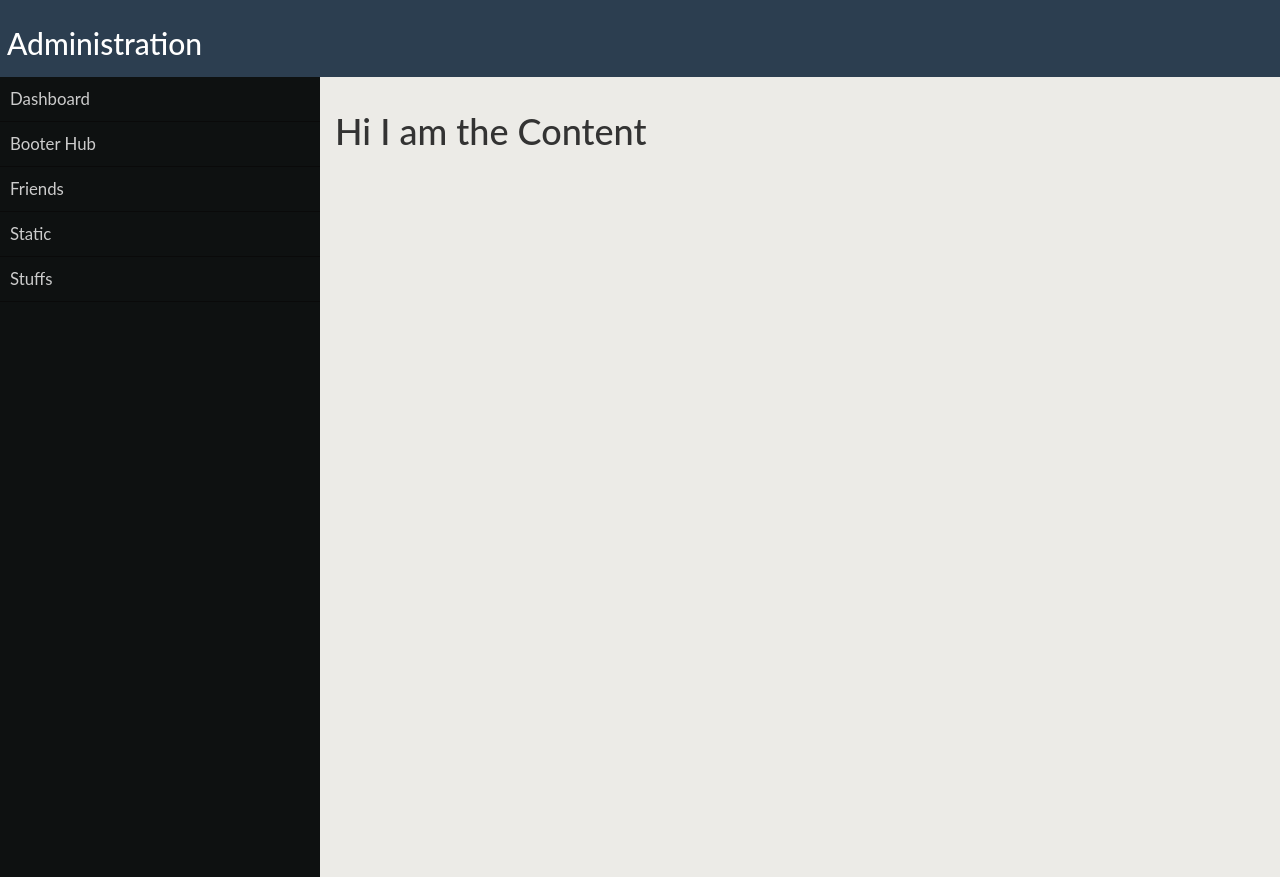
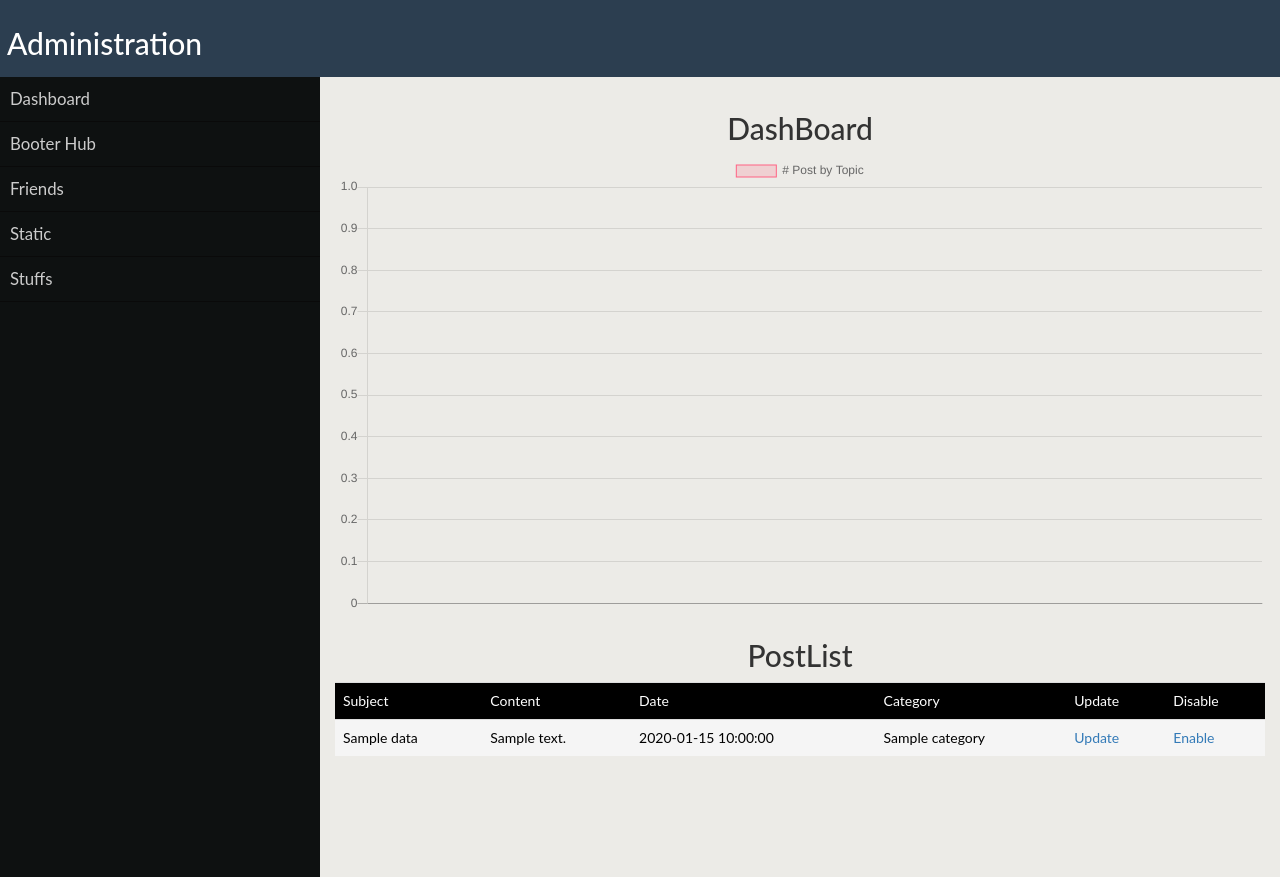
Before and after one commit to JPGITHUB1519/Cincinnatus-Final-Project, a Flask app: template templates/administration.html in a window 1280 px wide. Run offline with Flask 2, Linux system fonts and the light colour scheme; the template is opened without the code that fills it: most values are stand-ins (such as "Sample title", 1, 10 or a date in 2020); parts of the project's set-up code (start-up, migrations or seed data) failed here and were passed over; some libraries are stand-ins or nearby versions.

Commit message:
PostList and Barchar of all UserPost

```diff
--- a/templates/administration.html
+++ b/templates/administration.html
@@ -25,17 +25,157 @@
 				</ul>
 			</div>
 			<div class="content box">
-				<h1>Hi I am the Content</h1>
+				<div class="group">
+					<div class="box">
+						<h2 class="text-center">DashBoard</h2>
+					</div>
+					<div class="box">
+						<canvas id="myChart" style="width: 50%;"></canvas>
+					</div>
+				</div>
+				<div class="group">
+					<div class="box">
+						<h2 class="text-center">PostList</h2>
+					</div>
+				</div>
+				<div class="table-responsive">
+					<table class="table">
+						<thead>
+							<thead>
+								<tr>
+									<td>Subject</td>
+									<td>Content</td>
+									<td>Date</td>
+									<td>Category</td>
+									<td>Update</td>
+									<td>Disable</td>
+								</tr>
+							</thead>
+							<tbody>
+								{% for data in list_posts %}
+									<tr>
+										<td>{{ data.subject }}</td>
+										<td>{{ data.content }}</td>
+										<td>{{ data.date }}</td>
+										<td>{{ data.category.name }}</td>
+										<td><a href="/newpost?p={{data.key().id()}}">Update</a></td>
+										{% if data.status == True %}
+											<td><a href="javascript:enable_disable_ajax('{{data.key().id()}}');" id="{{data.key().id()}}" value="{{data.key().id()}}" class="error-text little-text">Disable</a></td>
+										{% else %}
+											<td><a href="javascript:enable_disable_ajax('{{data.key().id()}}');" id="{{data.key().id()}}" value="{{data.key().id()}}">Enable</a></td>
+										{% endif %}
+									</tr>
+								{% endfor %}
+							</tbody>
+						</thead>
+					</table>
+				</div>
 			</div>
 		</div>
 	</div>
 	<script type="text/javascript">
-		$(document).ready(function() {
-			$(".mobile-menu").click(function()
+		/* function to get keys and values from a json sended by the server */
+		function get_keys(json_data)
+		{
+			keys = []
+			values = []
+			for(data in json_data)
 			{
-				$(".sidebar").slideToggle('fast');
+				// if the category is not empty
+				if (json_data[data] > 0)
+				{
+					keys.push(data)
+					values.push(json_data[data]);
+				}
+			}
+			return [keys, values];
+		}
+		/* getting data from the server to the chart **/
+		var data_keys;
+		var data;
+		data_keys = get_keys({{data_json | safe}})[0]
+		data = get_keys({{data_json | safe}})[1]
+		var ctx = document.getElementById("myChart");
+		var myChart = new Chart(ctx, {
+		type: 'bar',
+		data: {
+			/* pass the data as a json */
+		    labels:  data_keys,
+		    datasets: [{
+		        label: '# Post by Topic',
+		        data: data,
+		        scaleOverride: true,
+    scaleStepWidth: 1,
+    scaleStartValue: 0,
+    showLegend: true,
+		        backgroundColor: [
+		            'rgba(255, 99, 132, 0.2)',
+		            'rgba(54, 162, 235, 0.2)',
+		            'rgba(255, 206, 86, 0.2)',
+		            'rgba(75, 192, 192, 0.2)',
+		            'rgba(153, 102, 255, 0.2)',
+		            'rgba(255, 159, 64, 0.2)'
+		        ],
+		        borderColor: [
+		            'rgba(255,99,132,1)',
+		            'rgba(54, 162, 235, 1)',
+		            'rgba(255, 206, 86, 1)',
+		            'rgba(75, 192, 192, 1)',
+		            'rgba(153, 102, 255, 1)',
+		            'rgba(255, 159, 64, 1)'
+		        ],
+		        borderWidth: 1
+		    }]
+		},
+		options: {
+			responsive : true,
+		    scales: {
+		        yAxes: [{
+		            ticks: {
+		                beginAtZero:true
+		            }
+		        }]
+		    }
+		}
+		});
+		// ajax call
+		function enable_disable_ajax(post_id)
+		{
+			$.ajax(
+			{
+				type : "POST",
+				url : "/change_status",
+				contentType: 'application/json',
+				datatype : "json",
+				// sent json to the server
+				data : JSON.stringify({"post_id" : post_id}),
+			})
+			.done(function(data)
+			{
+				var link_id = "#" + post_id
+				console.log(data["status"]);
+				//json_reponse
+				if(data["status"] == "true")
+				{
+					$(link_id).text("Disable");
+					$(link_id).addClass("error-text");
+					$(link_id).addClass("little-text");
+					// quit focus when ajax
+					$(link_id).blur();
+				}
+				else if(data["status"] == "false")
+				{
+					$(link_id).text("Enable");
+					$(link_id).removeClass("error-text");
+					$(link_id).blur();
+				}
+			})
+			.fail(function(textStatus)
+			{
+				console.log(textStatus);
 			});
-		})
+			return;
+		}
 	</script>
 </body>
 </html>
```
Also changed, not shown: handlers/administration_handler.py (+12 -1 lines), static/js/script.js (deleted, +0 -38 lines), templates/admin.html (+0 -7 lines), utility.py (+49 -3 lines), 3 other files.
